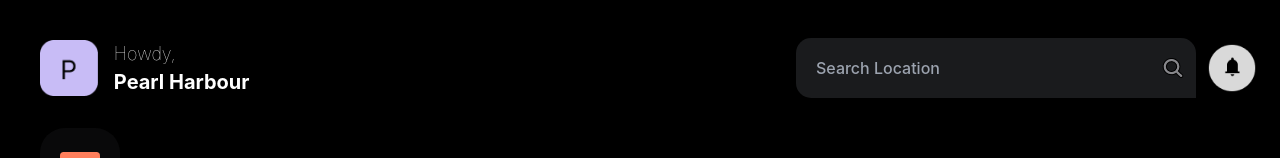
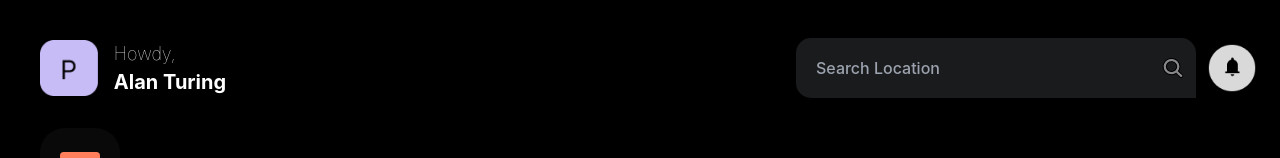
Before and after one commit to hridaya14/weather-forecast-api, a React (Vite) app in the folder frontend/: page /Home in a window 1280 px wide. Shown: the top 158 px of the page. Built offline with nearby package versions, Linux system fonts and the light colour scheme.

Commit message:
Update Header.jsx

```diff
--- a/frontend/src/Components/Header.jsx
+++ b/frontend/src/Components/Header.jsx
@@ -10,7 +10,7 @@ const Header = () => {
                     <img src = "/avatar.png" className="hidden lg:inline-block h-14"></img>
                     <div className=" pl-2 md:pl-4">
                         <div className=" text-white font-thin text-[0.8rem]  md:text-lg">Howdy,</div>
-                        <div className=" text-white font-bold text-[1.25rem] md:text-xl ">Pearl Harbour</div>
+                        <div className=" text-white font-bold text-[1.25rem] md:text-xl ">Alan Turing</div>
                     </div>
                 </div>
 
```
